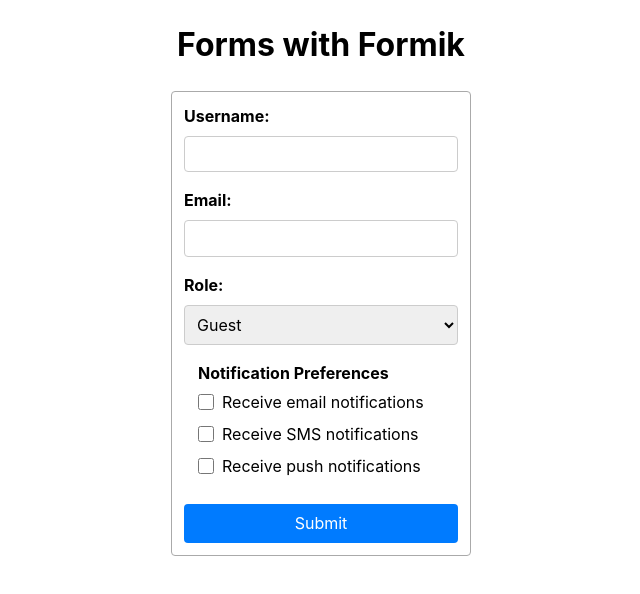
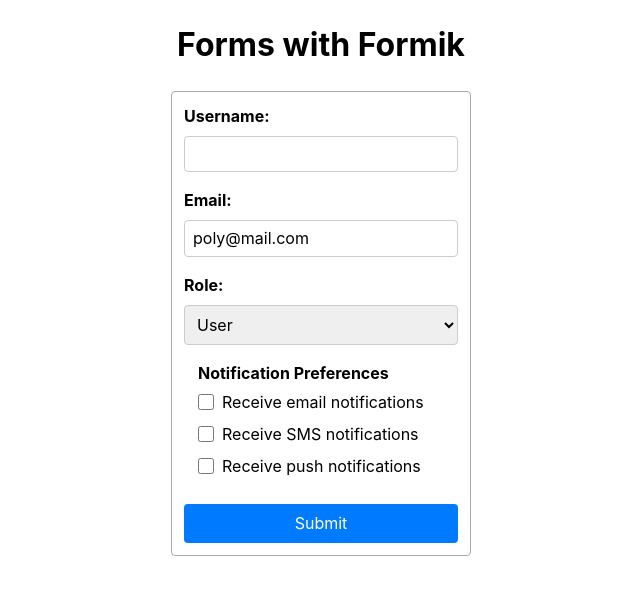
Before and after one commit to dmitrysdevfs/react-112, a React (Vite) app: page / in a window 1280 px wide. Shown: the top 594 px of the page, without its empty margins (319-959 px from the left). Built offline with nearby package versions, Linux system fonts and the light colour scheme.

Commit message:
add examples

```diff
--- a/package.json
+++ b/package.json
@@ -16,7 +16,8 @@
     "react": "^19.0.0",
     "react-dom": "^19.0.0",
     "react-icons": "^5.5.0",
-    "vite-plugin-svgr": "^4.3.0"
+    "vite-plugin-svgr": "^4.3.0",
+    "yup": "^1.6.1"
   },
   "devDependencies": {
     "@eslint/js": "^9.19.0",
--- a/src/components/App/App.jsx
+++ b/src/components/App/App.jsx
@@ -2,11 +2,14 @@
 import css from './App.module.css';
 
 export default function App() {
+  const addUser = (newUser) => {
+    console.log('Adding new user:', newUser);
+  };
   return (
     <div className={css.container}>
       <h1>Forms with Formik</h1>
 
-      <UserForm />
+      <UserForm onAdd={addUser} />
     </div>
   );
 }
--- a/src/components/UserForm/UserForm.jsx
+++ b/src/components/UserForm/UserForm.jsx
@@ -1,50 +1,94 @@
+import { Formik, Form, Field, ErrorMessage } from 'formik';
+import * as Yup from 'yup';
+
 import css from './UserForm.module.css';
 
-export default function UserForm() {
+const UserSchema = Yup.object().shape({
+  username: Yup.string()
+    .min(3, 'Must be min 3 chars')
+    .required('This field is required'),
+  email: Yup.string().email('Invalid email').required('This field is required'),
+  role: Yup.string()
+    .oneOf(['guest', 'user', 'admin'])
+    .required('This field is required'),
+  notif: Yup.array()
+    .of(Yup.string().oneOf(['email', 'sms', 'push']))
+    .max(3),
+});
+
+export default function UserForm({ onAdd }) {
+  const handleSubmit = (values, actions) => {
+    // console.log('handleSubmit', values);
+    onAdd(values);
+    actions.resetForm();
+  };
+
   return (
-    <form className={css.form}>
+    <Formik
+      initialValues={{
+        username: '',
+        email: 'poly@mail.com',
+        role: 'user',
+        notif: [],
+      }}
+      onSubmit={handleSubmit}
+      validationSchema={UserSchema}
+    >
+      <Form className={css.form}>
         <div className={css.group}>
           <label className={css.label}>Username:</label>
-        <input className={css.input} type="text" name="username" />
+          {/* <input className={css.input} type="text" name="username" /> */}
+          <Field className={css.input} type="text" name="username" />
+          <ErrorMessage
+            className={css.error}
+            component="span"
+            name="username"
+          />
         </div>
 
         <div className={css.group}>
           <label className={css.label}>Email:</label>
-        <input className={css.input} type="email" name="email" />
+          {/* <input className={css.input} type="email" name="email" /> */}
+          <Field className={css.input} type="email" name="email" />
+          <ErrorMessage className={css.error} component="span" name="email" />
         </div>
 
         <div className={css.group}>
           <label className={css.label}>Role:</label>
-        <select className={css.input} name="role">
+          <Field as="select" className={css.input} name="role">
             <option value="guest">Guest</option>
             <option value="user">User</option>
             <option value="admin">Admin</option>
-        </select>
+          </Field>
+          <ErrorMessage className={css.error} component="span" name="role" />
         </div>
 
         <fieldset className={css.group}>
           <legend className={css.legend}>Notification Preferences</legend>
           <label className={css.checkboxLabel}>
-          <input
+            <Field
               className={css.checkboxInput}
               type="checkbox"
-            name="email_notif"
+              name="notif"
+              value="email"
             />
             Receive email notifications
           </label>
           <label className={css.checkboxLabel}>
-          <input
+            <Field
               className={css.checkboxInput}
               type="checkbox"
-            name="sms_notif"
+              name="notif"
+              value="sms"
             />
             Receive SMS notifications
           </label>
           <label className={css.checkboxLabel}>
-          <input
+            <Field
               className={css.checkboxInput}
               type="checkbox"
-            name="push_notif"
+              name="notif"
+              value="push"
             />
             Receive push notifications
           </label>
@@ -52,6 +96,7 @@
         <button className={css.button} type="submit">
           Submit
         </button>
-    </form>
+      </Form>
+    </Formik>
   );
 }
```
Also changed, not shown: 1 other file (tests, documents, lock files or other folders). Lines whose indentation alone changed are shown as unchanged.
